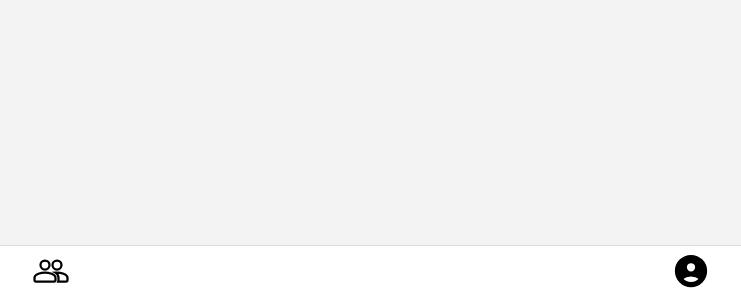
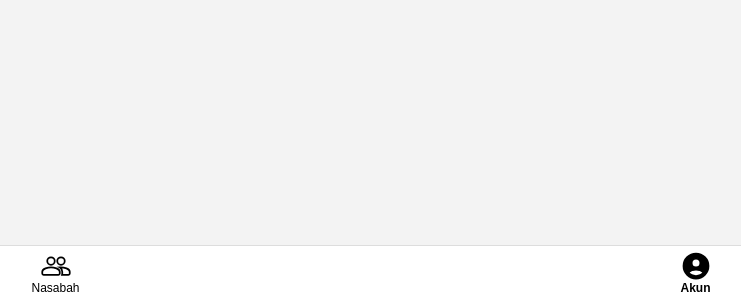
Before and after one commit to cikouw/koplinweb, a React (Vite) app: page /koplinweb/akun in a window 1280 px wide. Shown: the part 500-800 px from the top of the page, without its empty margins (269-1010 px from the left). Built offline with nearby package versions, Linux system fonts and the light colour scheme.

Commit message:
arial-font

```diff
--- a/src/App.css
+++ b/src/App.css
@@ -2,7 +2,7 @@
   padding: 0;
   margin: 0;
   box-sizing: border-box;
-  font-family: Inter, system-ui, Avenir, Helvetica, Arial, sans-serif;
+  font-family: Arial, system-ui, Avenir, Helvetica, Arial, sans-serif;
 }
 
 body {
--- a/src/components/(tabs)/BottomTabs.jsx
+++ b/src/components/(tabs)/BottomTabs.jsx
@@ -11,12 +11,14 @@ const BottomTabs = () => {
         className={({ isActive }) => (isActive ? "navLink active" : "navLink")}
       >
         <NasabahSvg />
+        <p>Nasabah</p>
       </NavLink>
       <NavLink
         to={"/akun"}
         className={({ isActive }) => (isActive ? "navLink active" : "navLink")}
       >
         <AkunSvg />
+        <p>Akun</p>
       </NavLink>
     </div>
   );
--- a/src/components/(tabs)/bottomTabs.css
+++ b/src/components/(tabs)/bottomTabs.css
@@ -1,6 +1,6 @@
 .bottomTabs {
   width: 100%;
-  height: 55px;
+  padding: 5px 0;
   position: fixed;
   left: 0;
   bottom: 0;
@@ -10,7 +10,16 @@
   justify-content: space-around;
   align-items: center;
 }
-
+.navLink {
+  color: #000;
+  font-size: 12px;
+  font-weight: 400;
+  text-decoration: none;
+  text-align: center;
+}
+.navLink p {
+  margin-top: -3px;
+}
 .navLink svg {
   color: #fff;
   stroke: #000;
--- a/src/icons/AkunSvg.jsx
+++ b/src/icons/AkunSvg.jsx
@@ -5,10 +5,10 @@ const AkunSvg = () => {
     <div>
       <svg
         xmlns="http://www.w3.org/2000/svg"
-        width="36"
-        height="36"
+        width="30"
+        height="30"
         viewBox="0 0 24 24"
-        strokeWidth="1.5"
+        strokeWidth="1.4"
       >
         <path
           fill="currentColor"
--- a/src/icons/NasabahSvg.jsx
+++ b/src/icons/NasabahSvg.jsx
@@ -5,10 +5,10 @@ const NasabahSvg = () => {
     <div>
       <svg
         xmlns="http://www.w3.org/2000/svg"
-        width="36"
-        height="36"
+        width="30"
+        height="30"
         viewBox="0 0 24 24"
-        strokeWidth="1.5"
+        strokeWidth="1.4"
       >
         <path
           fill="currentColor"
```
